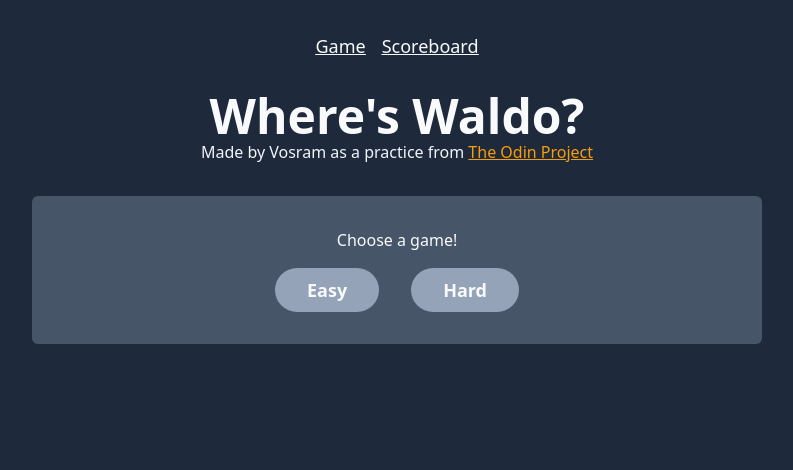
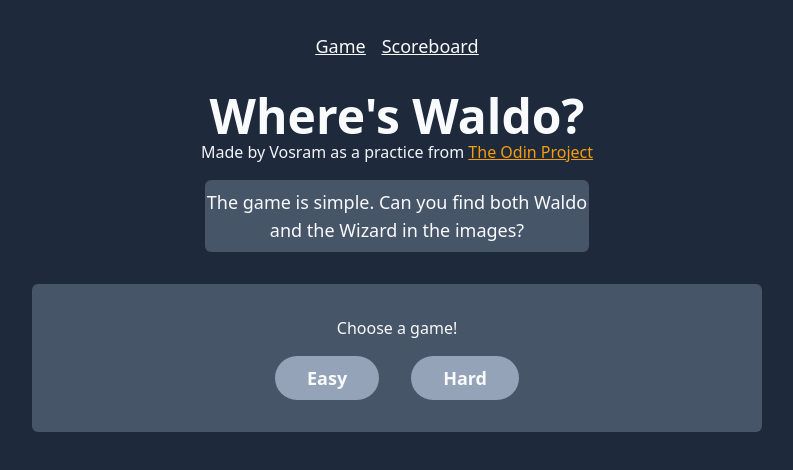
Before and after one commit to vulpes-walter1313/where-waldo-TOP, a React (Vite) app: page / in a window 1280 px wide. Shown: the top 470 px of the page, without its empty margins (243-1036 px from the left). Built offline with nearby package versions, Linux system fonts and the light colour scheme.

Commit message:
added how to play message

```diff
--- a/src/App.tsx
+++ b/src/App.tsx
@@ -13,7 +13,7 @@ function App() {
     <div className="min-h-screen bg-slate-800 p-8">
       <header className="flex flex-col items-center">
         <h1 className="text-5xl font-bold text-slate-50">Where's Waldo?</h1>
-        <p className="mb-8 text-slate-100">
+        <p className="text-slate-100">
           Made by Vosram as a practice from{" "}
           <a
             href="https://www.theodinproject.com"
@@ -23,6 +23,10 @@ function App() {
           >
             The Odin Project
           </a>
+        </p>
+        <p className="mb-8 mt-4 max-w-sm rounded-md bg-slate-600 py-2 text-center text-lg text-slate-50">
+          The game is simple. Can you find both Waldo and the Wizard in the
+          images?
         </p>
       </header>
       <main>
```
